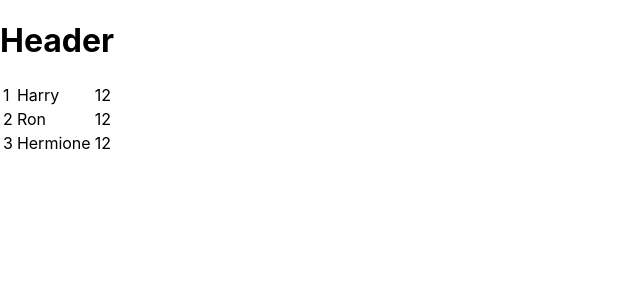
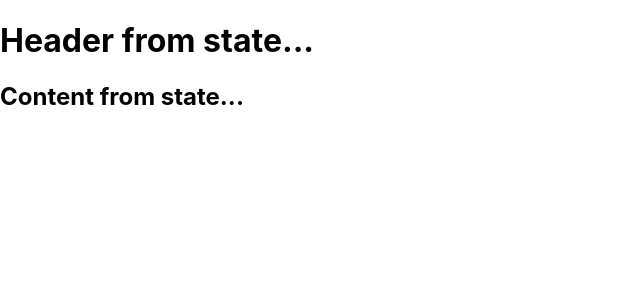
Before and after one commit to chlzslvdr/React-Basics, a React (Create React App) app: page / in a window 1280 px wide. Shown: the top 300 px of the page, without its empty margins (0-640 px from the left). Built offline with nearby package versions, Linux system fonts and the light colour scheme.

Commit message:
using State

```diff
--- a/src/App.jsx
+++ b/src/App.jsx
@@ -1,65 +1,21 @@
 import React from 'react';
 
 class App extends React.Component {
-  constructor() {
-    super();
+  constructor(props) {
+    super(props);
+
     this.state = {
-      data: [
-        {
-          id: 1,
-          name: 'Harry',
-          age: '12',
-        },
-        {
-          id: 2,
-          name: 'Ron',
-          age: '12',
-        },
-        {
-          id: 3,
-          name: 'Hermione',
-          age: '12',
-        },
-      ],
+      header: 'Header from state...',
+      content: 'Content from state...',
     };
   }
-
   render() {
     return (
       <div>
-        <Header />
-        <table>
-          <tbody>
-            {this.state.data.map((person, i) => (
-              <TableRow key={i} data={person} />
-            ))}
-          </tbody>
-        </table>
+        <h1>{this.state.header}</h1>
+        <h2>{this.state.content}</h2>
       </div>
     );
   }
 }
-
-class Header extends React.Component {
-  render() {
-    return (
-      <div>
-        <h1>Header</h1>
-      </div>
-    );
-  }
-}
-
-class TableRow extends React.Component {
-  render() {
-    return (
-      <tr>
-        <td>{this.props.data.id}</td>
-        <td>{this.props.data.name}</td>
-        <td>{this.props.data.age}</td>
-      </tr>
-    );
-  }
-}
-
 export default App;
```
